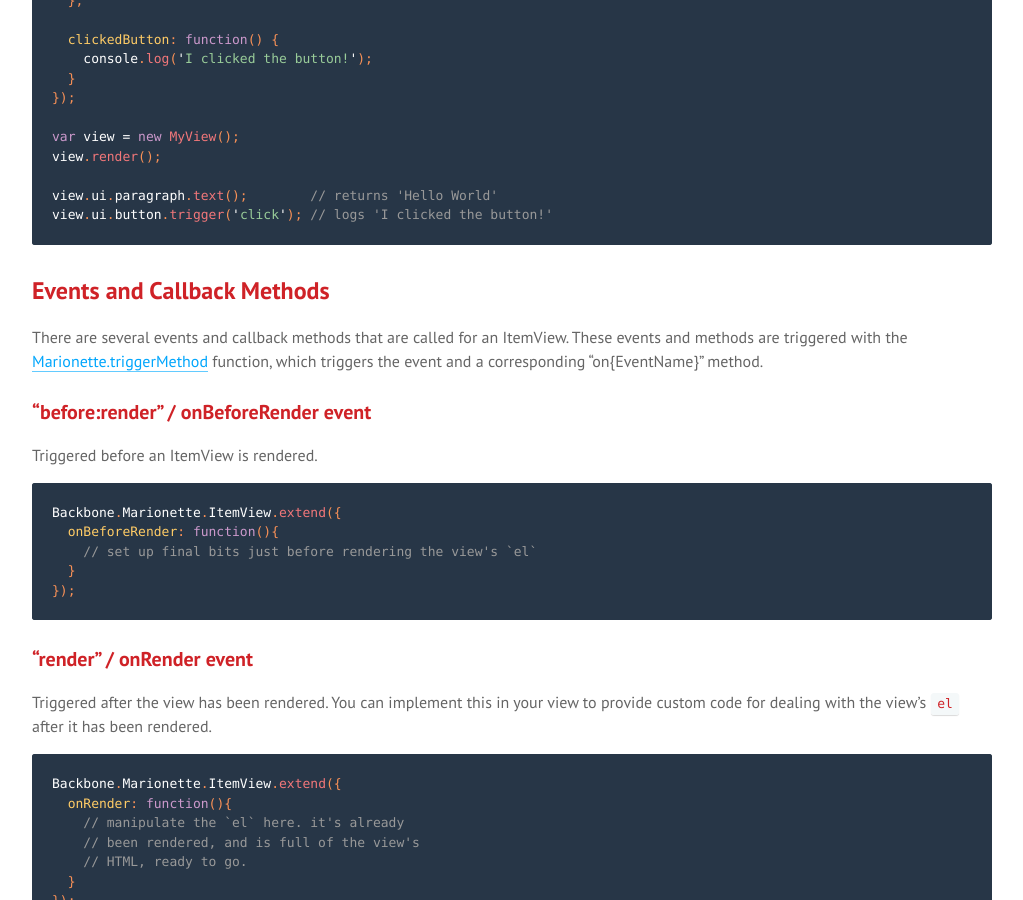
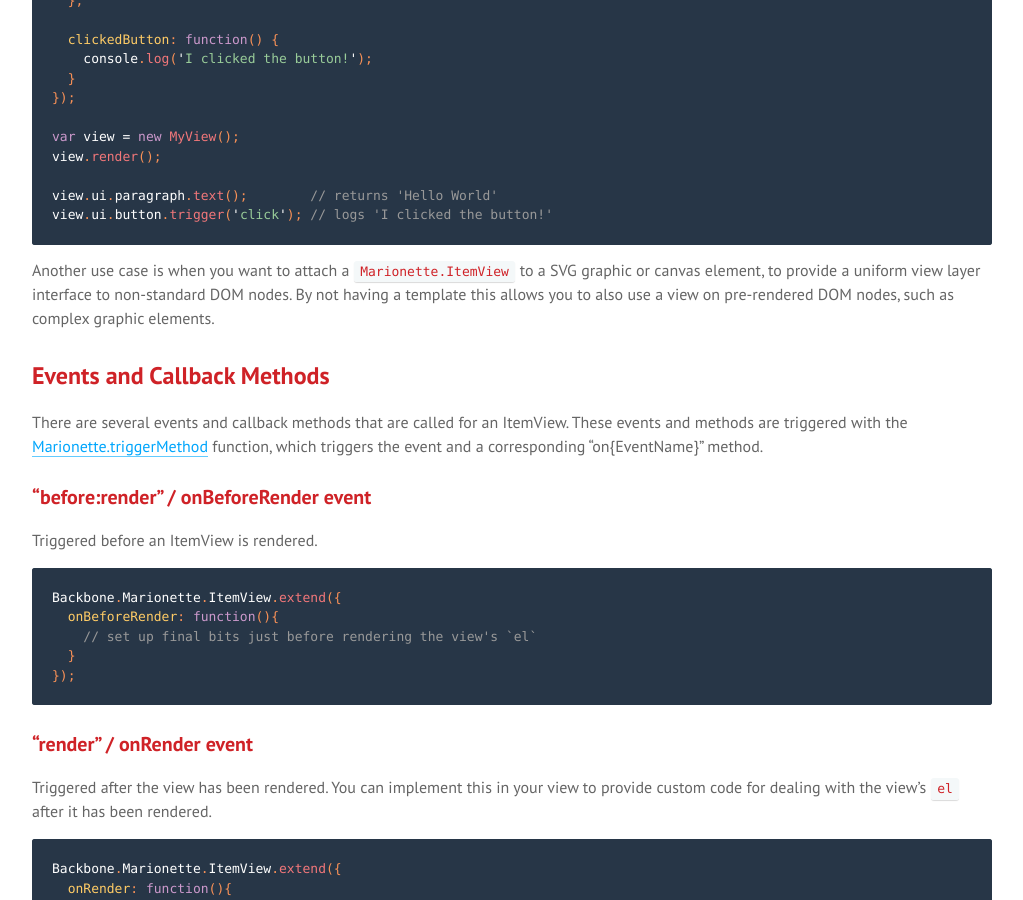
Before and after one commit to sadcitizen/marionettejs.ru, a Jekyll site: the page built from _posts/2014-04-20-itemview.md, in a window 1280 px wide and 900 px high, scrolled down 3135 px. Shown: the whole window, without its empty margins (128-1151 px from the left). Built offline with Jekyll 4.4.1, drawn with Linux system fonts in a browser that asks for light colours; some web fonts are replaced; Markdown is read by kramdown in place of the engine named in the settings.

Commit message:
update in ru/ItemView to v2.2.0

````diff
--- a/_includes/translation/ru/marionette.itemview.md
+++ b/_includes/translation/ru/marionette.itemview.md
@@ -151,6 +151,8 @@
 view.ui.paragraph.text();        // returns 'Hello World'
 view.ui.button.trigger('click'); // logs 'I clicked the button!'
 ```
+
+Another use case is when you want to attach a `Marionette.ItemView` to a SVG graphic or canvas element, to provide a uniform view layer interface to non-standard DOM nodes. By not having a template this allows you to also use a view on pre-rendered DOM nodes, such as complex graphic elements.
 
 ## Events and Callback Methods
 
````
